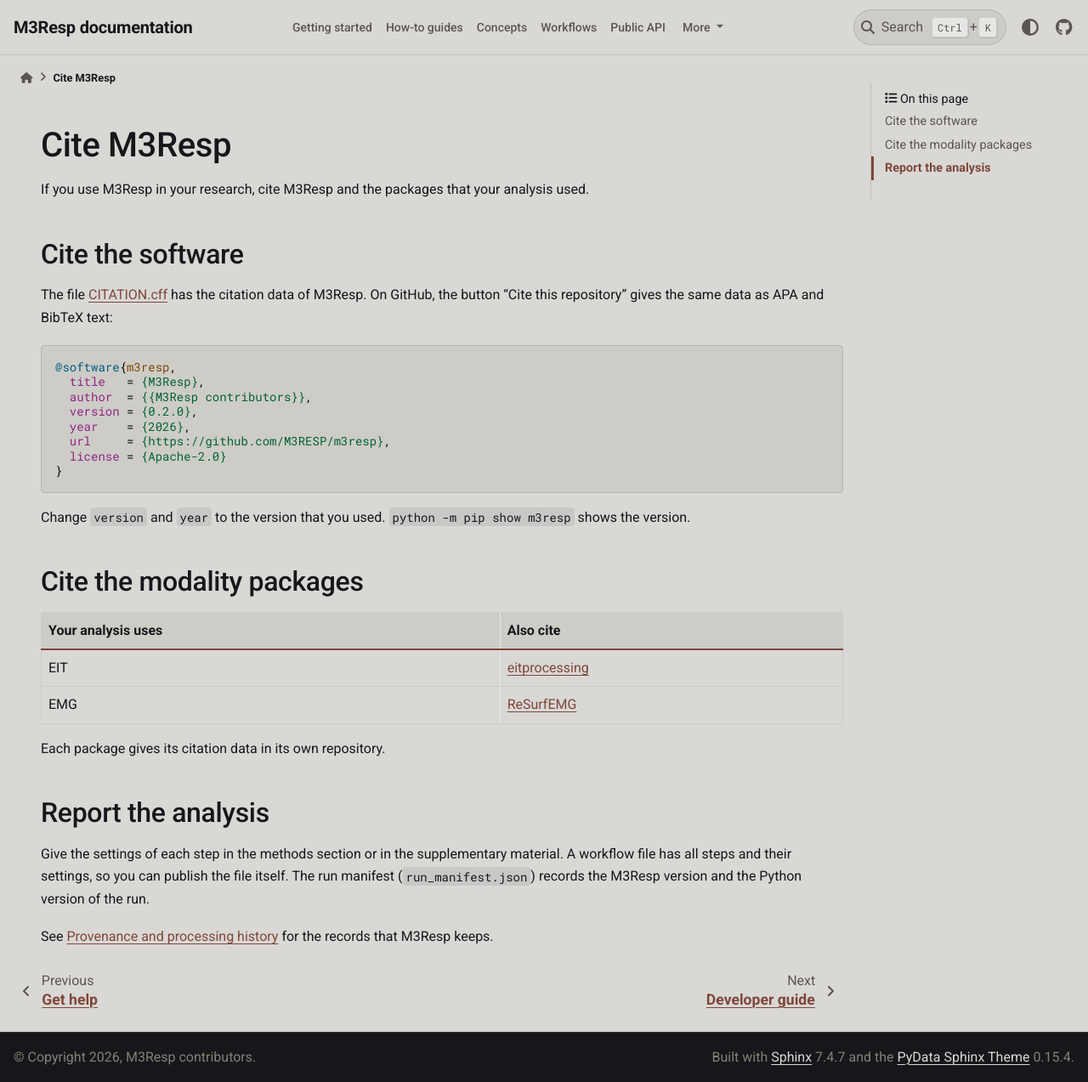
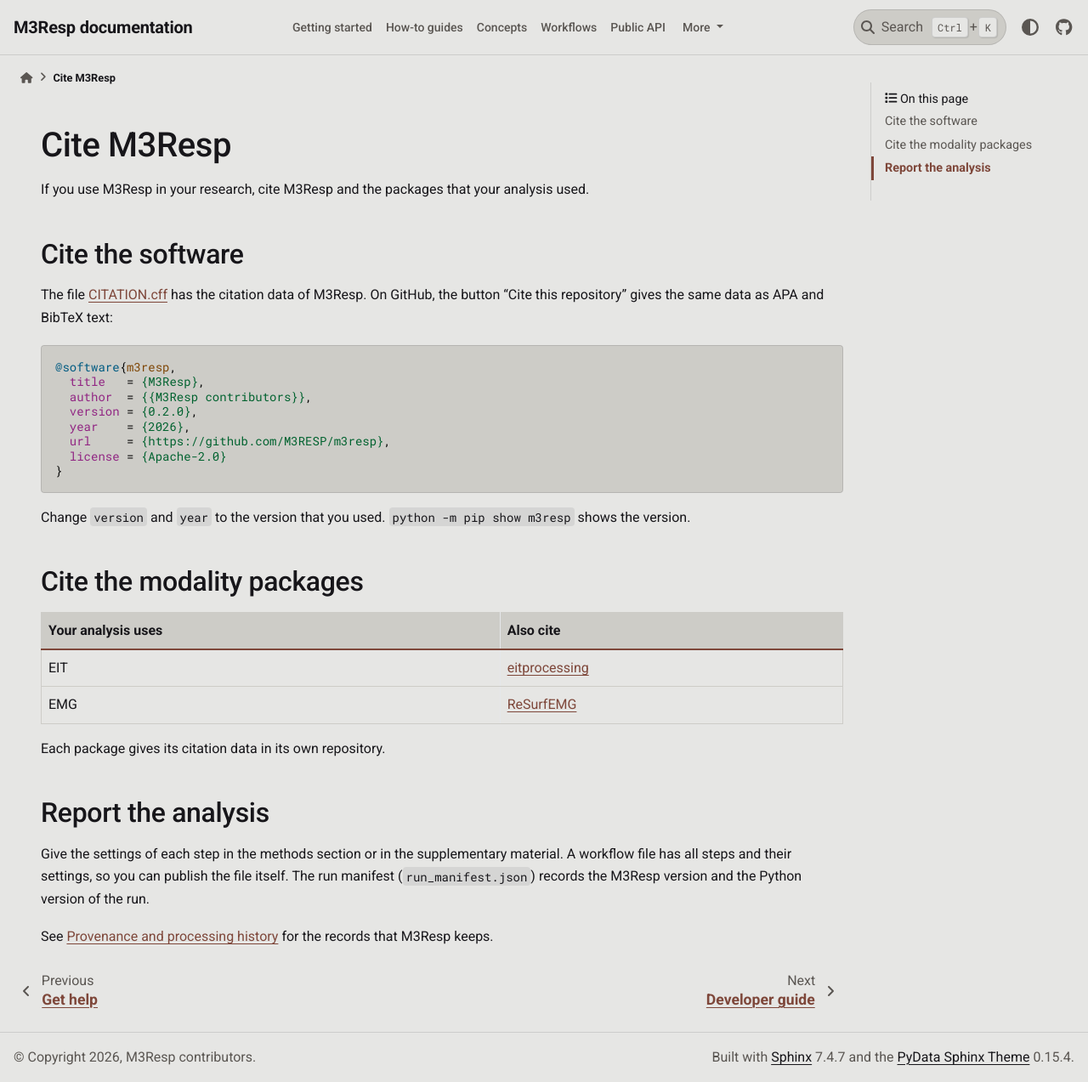
Before and after one commit to M3RESP/m3resp, a Sphinx documentation site: the page built from docs/cite.md, in a window 1280 px wide and 1273 px high. Shown: the whole window at 85% size. Built offline with Sphinx 7.4.7 and the PyData theme 0.15.4, drawn with Linux system fonts in a browser that asks for light colours; pages that are not in the unit, such as notebooks, are missing from menus.

Commit message:
Update CSS and SVG background colors for improved theming and visual consistency

```diff
--- a/docs/_static/custom.css
+++ b/docs/_static/custom.css
@@ -1,6 +1,6 @@
-/* Colours for the whole site, from the M3Resp colour palette: bone and stone
-   surfaces, ink text and one clay accent. Clay marks links, labels and lines;
-   it fills only buttons. Small text uses the "strong" and "on ink" steps, which
+/* Colours for the whole site, from the M3Resp colour palette: raised bone and
+   stone surfaces, ink text and one clay accent. Clay marks links, labels and
+   lines; it fills only buttons. Small text uses the "strong" and "on ink" steps, which
    have a contrast of at least 4.5:1 (WCAG 2.1). */
 
 :root {
@@ -26,8 +26,8 @@
   --m3-font-sans: "Roboto", system-ui, -apple-system, "Segoe UI", Arial, sans-serif;
   --m3-font-mono: "Roboto Mono", ui-monospace, "SFMono-Regular", Menlo, monospace;
 
-  /* Light mode: bone surface, ink text, clay accent */
-  --m3-c-surface: var(--m3-bone);
+  /* Light mode: raised bone surface, ink text, clay accent */
+  --m3-c-surface: var(--m3-bone-raised);
   --m3-c-elevated: var(--m3-bone-raised);
   --m3-c-raised: var(--m3-stone);
   --m3-c-line: rgb(23 22 26 / 12%);
@@ -44,13 +44,6 @@
   --m3-c-neutral-soft: rgb(23 22 26 / 8%);
   --m3-c-row-hover: rgb(23 22 26 / 3%);
   --m3-c-shadow: rgb(23 22 26 / 12%);
-
-  /* Ink panels (terminal, signal monitor, footer) in both modes */
-  --m3-c-panel: var(--m3-ink);
-  --m3-c-panel-line: rgb(255 255 255 / 10%);
-  --m3-c-panel-text: var(--m3-bone);
-  --m3-c-panel-muted: var(--m3-muted-on-ink);
-  --m3-c-panel-accent: var(--m3-clay-on-ink);
 }
 
 /* Dark mode: ink surface, bone text, clay accent for ink */
@@ -72,7 +65,6 @@
   --m3-c-neutral-soft: rgb(217 216 213 / 8%);
   --m3-c-row-hover: rgb(255 255 255 / 4%);
   --m3-c-shadow: rgb(0 0 0 / 30%);
-  --m3-c-panel: var(--m3-ink-raised);
 }
 
 /* Theme colours (pydata-sphinx-theme) taken from the tokens above */
@@ -153,19 +145,19 @@
   font-weight: 500;
 }
 
-/* Footer: an ink panel with bone text in both modes */
+/* Footer: same background as the page */
 .bd-footer {
-  border-top: 1px solid var(--m3-c-panel-line);
-  background: var(--m3-c-panel);
-  color: var(--m3-c-panel-muted);
+  border-top: 1px solid var(--m3-c-line);
+  background: var(--m3-c-surface);
+  color: var(--m3-c-muted);
 }
 
 .bd-footer a {
-  color: var(--m3-c-panel-text);
+  color: var(--m3-c-text);
 }
 
 .bd-footer a:hover {
-  color: var(--m3-c-panel-accent);
+  color: var(--m3-c-accent-text);
 }
 
 p.sphx-glr-script-out {
@@ -619,16 +611,16 @@
 
 #m3resp-documentation .m3-terminal div.highlight {
   overflow: hidden;
-  border: 1px solid var(--m3-c-panel-line);
+  border: 1px solid var(--m3-c-line-strong);
   border-radius: var(--m3-radius);
-  background: var(--m3-c-panel);
+  background: var(--m3-c-surface);
 }
 
 #m3resp-documentation .m3-terminal div.highlight::before {
   display: block;
   padding: var(--m3-space-2) var(--m3-space-4);
-  border-bottom: 1px solid var(--m3-c-panel-line);
-  color: var(--m3-c-panel-muted);
+  border-bottom: 1px solid var(--m3-c-line);
+  color: var(--m3-c-muted);
   font-family: var(--m3-font-mono);
   font-size: 0.75rem;
   letter-spacing: 0.08em;
@@ -641,7 +633,7 @@
   border: 0;
   border-radius: 0;
   background: transparent;
-  color: var(--m3-c-panel-text);
+  color: var(--m3-c-text);
   font-family: var(--m3-font-mono);
   font-size: 0.875rem;
   line-height: 1.7;
@@ -650,11 +642,11 @@
 }
 
 #m3resp-documentation .m3-terminal pre span {
-  color: var(--m3-c-panel-text);
+  color: var(--m3-c-text);
 }
 
 #m3resp-documentation .m3-terminal pre .c1 {
-  color: var(--m3-c-panel-accent);
+  color: var(--m3-c-accent-text);
   font-style: normal;
 }
 
```
Also changed, not shown: docs/_static/m3-signal-monitor-light.svg.
